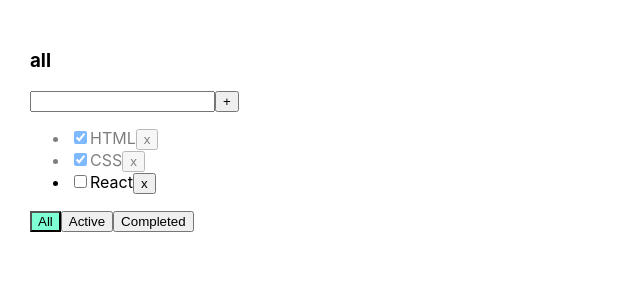
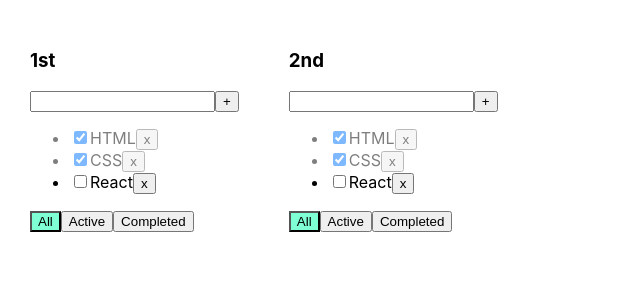
Before and after one commit to Ha1lowe3n/react-todolist, a React (Create React App) app: page / in a window 1280 px wide. Shown: the top 300 px of the page, without its empty margins (0-640 px from the left). Built offline with nearby package versions, Linux system fonts and the light colour scheme.

Commit message:
lesson 05: 1/2 rework changeTodoListFilter, add useState todolists

```diff
--- a/src/App.tsx
+++ b/src/App.tsx
@@ -1,8 +1,9 @@
 import React, { useState } from "react";
+import { v1 } from "uuid";
+
 import "./App.css";
 
 import Todolist from "./Todolist";
-import { v1 } from "uuid";
 
 export type TaskType = {
     id: string;
@@ -12,19 +13,33 @@ export type TaskType = {
 
 export type FilterValuesType = "all" | "active" | "completed";
 
+type TodolistsType = {
+    id: string;
+    title: string;
+    filter: FilterValuesType;
+};
+
 function App() {
-    const [todoListFilter, setTodoListFilter] = useState<FilterValuesType>(
-        "all"
-    );
-
     const [tasks, setTasks] = useState<Array<TaskType>>([
         { id: v1(), title: "HTML", isDone: true },
         { id: v1(), title: "CSS", isDone: true },
         { id: v1(), title: "React", isDone: false },
     ]);
 
-    const changeTodoListFilter = (filterValue: FilterValuesType) => {
-        setTodoListFilter(filterValue);
+    const [todolists, setTodolist] = useState<Array<TodolistsType>>([
+        { id: v1(), title: "1st", filter: "all" },
+        { id: v1(), title: "2nd", filter: "all" },
+    ]);
+
+    const changeTodoListFilter = (
+        filterValue: FilterValuesType,
+        todolistId: string
+    ) => {
+        const todolist = todolists.find((tl) => tl.id === todolistId);
+        if (todolist) {
+            todolist.filter = filterValue;
+            setTodolist([...todolists]);
+        }
     };
 
     const addTask = (title: string) => {
@@ -42,30 +57,32 @@ function App() {
         setTasks([...tasks]);
     };
 
-    const getTaskForTodoList = () => {
-        switch (todoListFilter) {
-            case "active":
-                return tasks.filter((t) => !t.isDone);
+    return (
+        <div className="App">
+            {todolists.map((tl) => {
+                let tasksForTodoList = tasks;
 
-            case "completed":
-                return tasks.filter((t) => t.isDone);
-
-            default:
-                return tasks;
+                if (tl.filter === "active") {
+                    tasksForTodoList = tasks.filter((t) => !t.isDone);
                 }
-    };
+                if (tl.filter === "completed") {
+                    tasksForTodoList = tasks.filter((t) => t.isDone);
+                }
 
                 return (
-        <div className="App">
                     <Todolist
-                title={todoListFilter}
-                tasks={getTaskForTodoList()}
+                        key={tl.id}
+                        id={tl.id}
+                        title={tl.title}
+                        tasks={tasksForTodoList}
                         changeTodoListFilter={changeTodoListFilter}
                         addTask={addTask}
                         removeTask={removeTask}
                         changeCheckStatus={changeCheckStatus}
-                todoListFilter={todoListFilter}
+                        todoListFilter={tl.filter}
                     />
+                );
+            })}
         </div>
     );
 }
--- a/src/Todolist.tsx
+++ b/src/Todolist.tsx
@@ -3,9 +3,10 @@ import React, { ChangeEvent, MouseEvent, KeyboardEvent, useState } from "react";
 import { TaskType, FilterValuesType } from "./App";
 
 type PropsType = {
+    id: string;
     title: string;
     tasks: Array<TaskType>;
-    changeTodoListFilter: (filterValue: FilterValuesType) => void;
+    changeTodoListFilter: (filterValue: FilterValuesType, id: string) => void;
     removeTask: (id: string) => void;
     addTask: (title: string) => void;
     changeCheckStatus: (taskId: string) => void;
@@ -13,6 +14,7 @@ type PropsType = {
 };
 
 function Todolist({
+    id,
     title,
     tasks,
     changeTodoListFilter,
@@ -43,28 +45,31 @@ function Todolist({
         }
     };
 
-    const tasksTodolist = tasks.map((task) => (
+    const tasksTodolist = tasks.map((task) => {
+        const onChangeInput = () => changeCheckStatus(task.id);
+        const onClickBtn = () => removeTask(task.id);
+
+        return (
             <li key={task.id} className={task.isDone ? "is-done" : ""}>
                 <input
                     type="checkbox"
                     checked={task.isDone}
-                onChange={(e: ChangeEvent<HTMLInputElement>) =>
-                    changeCheckStatus(task.id)
-                }
+                    onChange={onChangeInput}
                 />
                 <span>{task.title}</span>
-            <button onClick={() => removeTask(task.id)}>x</button>
+                <button onClick={onClickBtn}>x</button>
             </li>
-    ));
+        );
+    });
 
     const filterTodoList = (e: MouseEvent<HTMLButtonElement>) => {
         switch (e.currentTarget.innerText) {
             case "Active":
-                return changeTodoListFilter("active");
+                return changeTodoListFilter("active", id);
             case "Completed":
-                return changeTodoListFilter("completed");
+                return changeTodoListFilter("completed", id);
             default:
-                return changeTodoListFilter("all");
+                return changeTodoListFilter("all", id);
         }
     };
 
```
Lines whose indentation alone changed are shown as unchanged.
